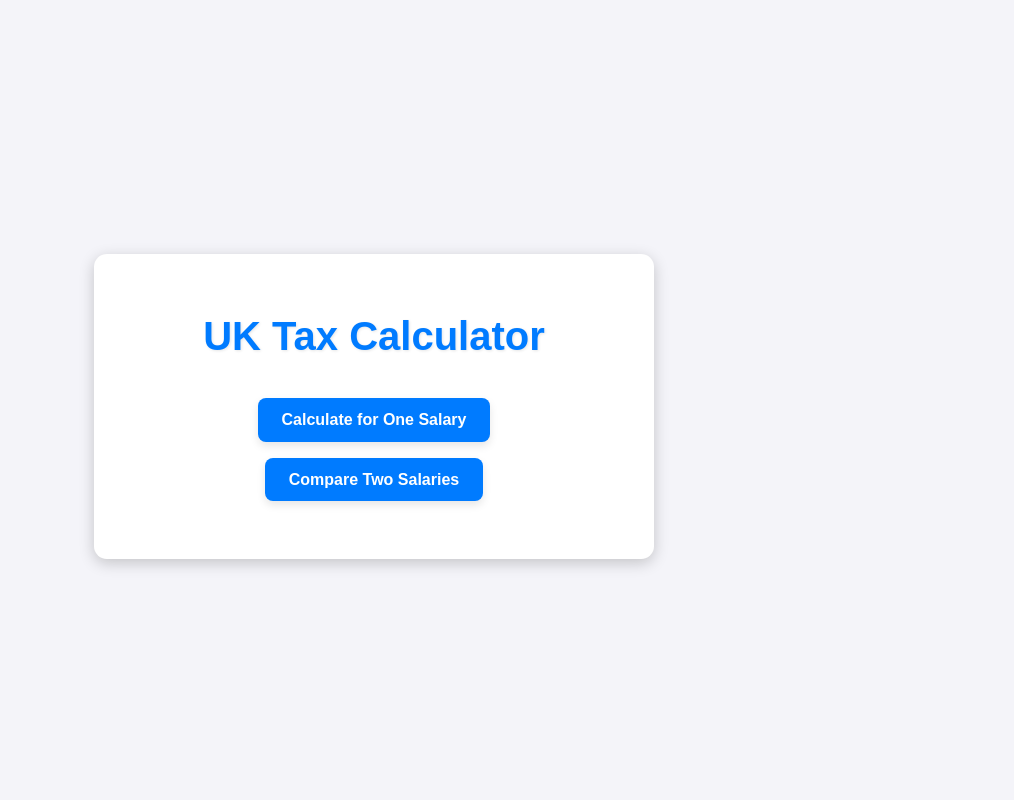
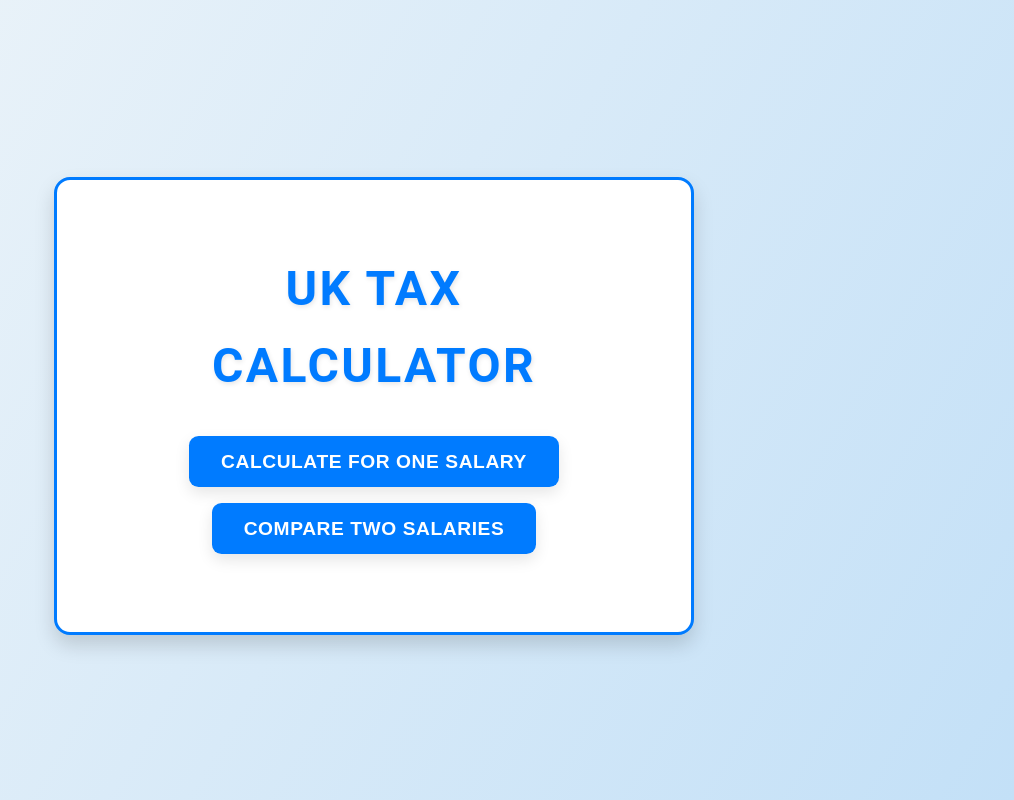
Before and after one commit to tomreece4/tax-calculator-app, a Flask app: page / in a window 1280 px wide. Shown: the whole page, without its empty margins (266-1280 px from the left). Run offline with Flask 3, Linux system fonts and the light colour scheme.

Commit message:
Improved styling

```diff
--- a/static/style.css
+++ b/static/style.css
@@ -1,141 +1,200 @@
 /* General Reset */
 body {
-    font-family: Arial, sans-serif;
-    background-color: #f4f4f9;
-    color: #333;
+    font-family: 'Roboto', sans-serif; /* Clean and professional font */
+    background: linear-gradient(120deg, #eff5f9, #c3e0f7); /* Modern background gradient */
+    color: #2d2d2d;
     margin: 0;
     padding: 0;
     display: flex;
     justify-content: center;
     align-items: center;
     min-height: 100vh;
-    line-height: 1.5;
+    line-height: 1.6;
 }
 
 /* Container Styling */
 .container {
     text-align: center;
     background: #ffffff;
-    padding: 2% 4%;
-    border-radius: 0.8em;
-    box-shadow: 0 4px 15px rgba(0, 0, 0, 0.2); /* Improved shadow for a modern look */
+    padding: 3% 5%;
+    border-radius: 1rem;
+    box-shadow: 0 10px 20px rgba(0, 0, 0, 0.15); /* Clean shadow for depth */
     width: 85%;
-    max-width: 35rem; /* Max width for larger screens */
+    max-width: 40rem;
     box-sizing: border-box;
     margin-top: 1%;
+    border: 3px solid #007bff; /* Clear, prominent border */
+    animation: fadeIn 0.8s ease-out; /* Smooth entrance effect */
 }
 
 /* Heading */
 h1 {
     margin-bottom: 2rem;
-    font-size: 2.5rem; /* Larger, scalable font size */
-    color: #007bff; /* Accent color for the title */
-    text-shadow: 1px 1px 3px rgba(0, 0, 0, 0.1); /* Subtle shadow for depth */
+    font-size: 3rem;
+    color: #007bff; /* Financial accent color */
+    font-weight: bold;
+    text-transform: uppercase; /* Authoritative feel */
+    letter-spacing: 0.05em; /* Improved readability */
+    text-shadow: 1px 2px 5px rgba(0, 0, 0, 0.1); /* Subtle depth */
 }
 
 /* Form Labels */
 form label {
     font-weight: bold;
     display: block;
-    margin-bottom: 0.5rem; /* Reduced spacing for compact design */
-    font-size: 1.2rem;
+    margin-bottom: 1rem;
+    font-size: 1.3rem;
+    color: #2d2d2d; /* Strong contrast for readability */
 }
 
 /* Form Inputs */
 form input {
-    margin-bottom: 1rem;
+    margin-bottom: 1.5rem;
     padding: 1rem;
     width: 100%;
-    border: 0.1rem solid #ccc;
-    border-radius: 0.5rem;
-    font-size: 1rem;
+    border: 2px solid #ddd;
+    border-radius: 0.6rem;
+    font-size: 1.1rem;
     box-sizing: border-box;
-    transition: border-color 0.3s ease;
+    transition: border-color 0.3s ease, transform 0.2s ease, box-shadow 0.3s ease;
 }
 
 form input:focus {
-    border-color: #007bff; /* Highlight input field on focus */
+    border-color: #007bff; /* Accent color on focus */
     outline: none;
-    box-shadow: 0 0 5px rgba(0, 123, 255, 0.5); /* Subtle focus glow */
+    box-shadow: 0 0 10px rgba(0, 123, 255, 0.4); /* Glow for focus */
+    transform: scale(1.02); /* Slight zoom effect */
 }
 
 /* Options Section */
 .options {
-    margin-bottom: 2rem;
+    margin-bottom: 2.5rem;
     display: flex;
-    gap: 1rem; /* Space between buttons */
+    gap: 1rem;
     justify-content: center;
-    flex-wrap: wrap; /* Wrap buttons on smaller screens */
+    flex-wrap: wrap;
 }
 
 /* Buttons */
 button {
-    padding: 0.8rem 1.5rem; /* Dynamic button size */
+    padding: 0.9rem 2rem;
     background-color: #007bff;
     color: #ffffff;
     border: none;
-    border-radius: 0.5rem;
-    font-size: 1rem;
+    border-radius: 0.6rem;
+    font-size: 1.2rem;
     font-weight: bold;
     cursor: pointer;
-    transition: background-color 0.3s ease, transform 0.2s ease;
-    box-shadow: 0 4px 8px rgba(0, 0, 0, 0.1); /* Add a shadow for better visibility */
+    transition: background-color 0.3s ease, transform 0.2s ease, box-shadow 0.3s ease;
+    box-shadow: 0 6px 15px rgba(0, 0, 0, 0.1); /* Elevation for visibility */
+    text-transform: uppercase;
+    letter-spacing: 0.03em; /* Professional text spacing */
 }
 
 button:hover {
-    background-color: #0056b3;
-    transform: translateY(-2px); /* Slight lift effect on hover */
+    background-color: #0056b3; /* Darker shade for hover */
+    transform: translateY(-3px); /* Lift effect */
+    box-shadow: 0 10px 25px rgba(0, 0, 0, 0.2);
 }
 
 button:active {
-    transform: translateY(0); /* Reset lift effect on click */
+    transform: translateY(0); /* Reset hover lift */
+    box-shadow: 0 5px 10px rgba(0, 0, 0, 0.1);
+}
+
+/* Salary Card Styling */
+.salary-card {
+    background: #f9f9fc;
+    border: 1px solid #ddd;
+    border-radius: 1rem;
+    padding: 2rem;
+    margin-bottom: 2rem;
+    box-shadow: 0 6px 15px rgba(0, 0, 0, 0.1); /* Clean card shadow */
+    text-align: left;
+    transition: transform 0.3s ease, box-shadow 0.3s ease;
+}
+
+.salary-card:hover {
+    transform: translateY(-5px); /* Lift effect for interactivity */
+    box-shadow: 0 12px 30px rgba(0, 0, 0, 0.15);
+}
+
+.salary-card h2 {
+    font-size: 2rem;
+    margin-bottom: 1rem;
+    color: #007bff; /* Consistent with heading color */
+    font-weight: bold;
+}
+
+.salary-card p {
+    margin: 0.8rem 0; /* Spaced for readability */
+    font-size: 1.1rem;
+    color: #2d2d2d; /* Neutral text color */
+}
+
+.salary-card strong {
+    color: #333; /* Bold emphasis for labels */
+    font-weight: bold;
+}
+
+/* Statistic Highlights */
+.salary-card .highlight {
+    color: #28a745; /* Positive stats in green */
+    font-weight: bold;
+}
+
+/* Additional Info or Tips Styling */
+.tips {
+    margin-top: 1.5rem;
+    padding: 1rem;
+    background-color: #e9f7ff; /* Light blue for informational tone */
+    border-left: 4px solid #007bff; /* Accent border */
+    border-radius: 0.5rem;
+    text-align: left;
+    font-size: 1rem;
+    line-height: 1.4;
+    color: #2d2d2d;
 }
 
 /* Responsiveness for Smaller Screens */
 @media (max-width: 40em) {
     .container {
-        padding: 2 4%; /* Adjust padding */
+        padding: 2.5%;
         width: 95%;
         max-width: 100%;
     }
 
     h1 {
-        font-size: 2rem; /* Reduce heading size */
+        font-size: 2.5rem;
     }
 
     form label {
-        font-size: 1rem; /* Adjust label font size */
+        font-size: 1.2rem;
     }
 
     button {
-        font-size: 0.9rem; /* Scale down button text */
-        padding: 0.7rem 1.2rem;
+        font-size: 1rem;
+        padding: 0.8rem 1.5rem;
+    }
+
+    .salary-card h2 {
+        font-size: 1.8rem;
+    }
+
+    .tips {
+        font-size: 0.9rem;
+        padding: 0.8rem;
     }
 }
 
-/* Salary Card Styling */
-.salary-card {
-    background-color: #ffffff;
-    border: 1px solid #ccc;
-    border-radius: 0.8rem;
-    padding-left: 2rem;
-    padding-bottom: 2rem;
-    margin-bottom: 2rem; /* Space between cards */
-    box-shadow: 0 4px 10px rgba(0, 0, 0, 0.1); /* Soft shadow for depth */
-    text-align: left; /* Align text to the left for better readability */
+/* Animation for a Subtle Fade-In Effect */
+@keyframes fadeIn {
+    from {
+        opacity: 0;
+        transform: translateY(20px);
+    }
+    to {
+        opacity: 1;
+        transform: translateY(0);
+    }
 }
-
-.salary-card h2 {
-    font-size: 1.8rem;
-    margin-bottom: 1rem;
-    color: #007bff; /* Match the heading color for consistency */
-}
-
-.salary-card p {
-    margin: 0.5rem 0; /* Spacing between each item */
-    font-size: 1rem;
-}
-
-.salary-card strong {
-    color: #333; /* Make labels bold but darker */
-}
```
Also changed, not shown: templates/result.html (+7 -6 lines).
